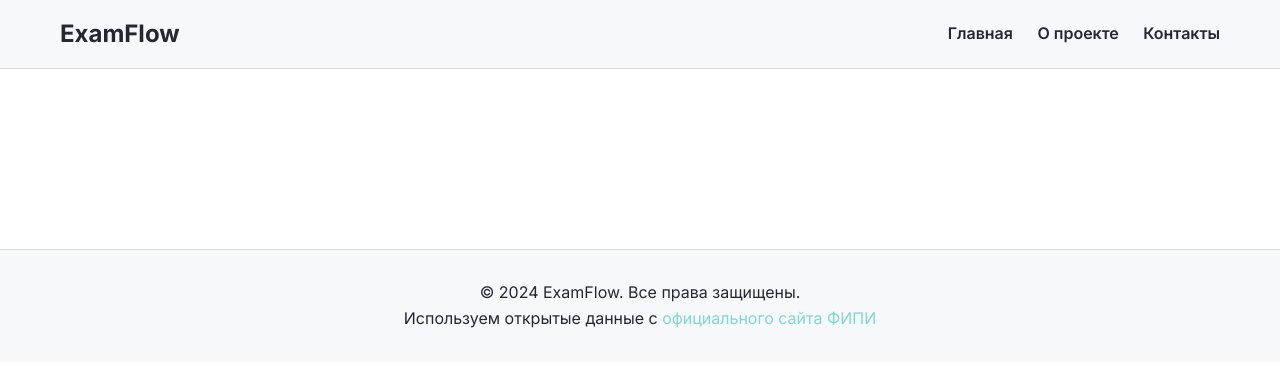
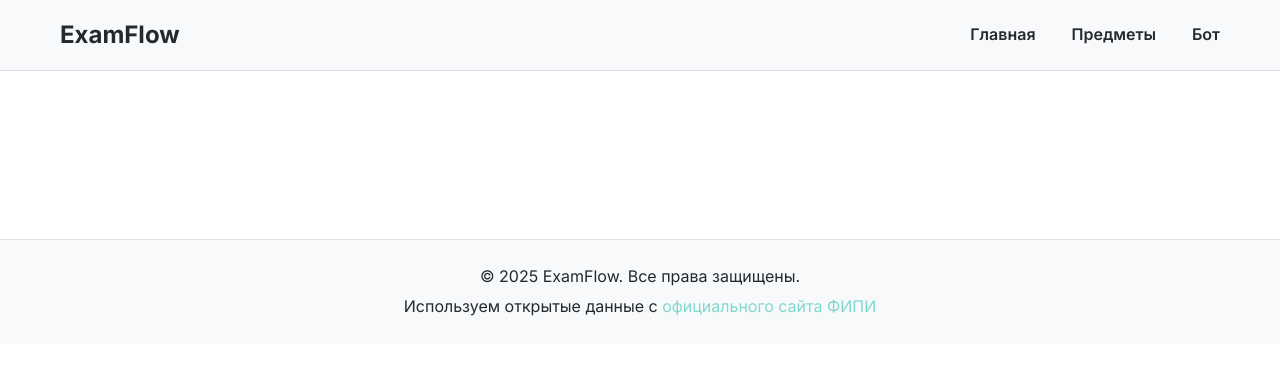
Before and after one commit to gaus-1/ExamFlow, a Django app: template templates/base.html in a window 1280 px wide. Shown: the top 367 px of the page. Run offline with Django 4.2, Linux system fonts and the light colour scheme; the template is opened without the code that fills it, so the values that code supplies are empty.

Commit message:
feat(ui): connect Bootstrap + static css/js, show subjects/tasks on home; add DEBUG static in urls

```diff
--- a/examflow_project/urls.py
+++ b/examflow_project/urls.py
@@ -1,8 +1,13 @@
 from django.contrib import admin
 from django.urls import path
 from core.views import home
+from django.conf import settings
+from django.conf.urls.static import static
 
 urlpatterns = [
     path('admin/', admin.site.urls),
     path('', home, name='home'),
 ]
+
+if settings.DEBUG:
+    urlpatterns += static(settings.STATIC_URL, document_root=settings.STATIC_ROOT)
--- a/templates/base.html
+++ b/templates/base.html
@@ -4,18 +4,19 @@
 <head>
     <meta charset="UTF-8">
     <meta name="viewport" content="width=device-width, initial-scale=1.0">
-    <title>ExamFlow</title>
+    <title>{% block title %}ExamFlow{% endblock %}</title>
     <link href="https://fonts.googleapis.com/css2?family=Inter:wght@400;600;700&display=swap" rel="stylesheet">
+    <link href="https://cdn.jsdelivr.net/npm/bootstrap@5.3.3/dist/css/bootstrap.min.css" rel="stylesheet">
     <link rel="stylesheet" href="{% static 'css/style.css' %}">
 </head>
 <body>
-    <header>
-        <div class="container">
-            <div class="logo">ExamFlow</div>
-            <nav>
-                <a href="#">Главная</a>
-                <a href="#">О проекте</a>
-                <a href="#">Контакты</a>
+    <header class="py-3 border-bottom bg-light">
+        <div class="container d-flex justify-content-between align-items-center">
+            <a href="{% url 'home' %}" class="text-decoration-none"><div class="logo fs-4 fw-bold">ExamFlow</div></a>
+            <nav class="d-flex gap-3">
+                <a href="{% url 'home' %}" class="text-decoration-none">Главная</a>
+                <a href="{% url 'subjects' %}" class="text-decoration-none">Предметы</a>
+                <a href="https://t.me/ExamFlowBot" target="_blank" class="text-decoration-none">Бот</a>
             </nav>
         </div>
     </header>
@@ -24,13 +25,14 @@
         {% block content %}{% endblock %}
     </main>
 
-    <footer>
-        <div class="container">
-            <p>&copy; 2024 ExamFlow. Все права защищены.</p>
-            <p>Используем открытые данные с <a href="https://fipi.ru" target="_blank">официального сайта ФИПИ</a></p>
+    <footer class="mt-5 py-4 bg-light border-top">
+        <div class="container text-center">
+            <p class="mb-1">&copy; 2025 ExamFlow. Все права защищены.</p>
+            <p class="mb-0">Используем открытые данные с <a href="https://fipi.ru" target="_blank">официального сайта ФИПИ</a></p>
         </div>
     </footer>
 
+    <script src="https://cdn.jsdelivr.net/npm/bootstrap@5.3.3/dist/js/bootstrap.bundle.min.js"></script>
     <script src="{% static 'js/script.js' %}"></script>
 </body>
 </html>
```
Also changed, not shown: core/views.py (+11 -1 lines), templates/home.html (+22 -2 lines).
